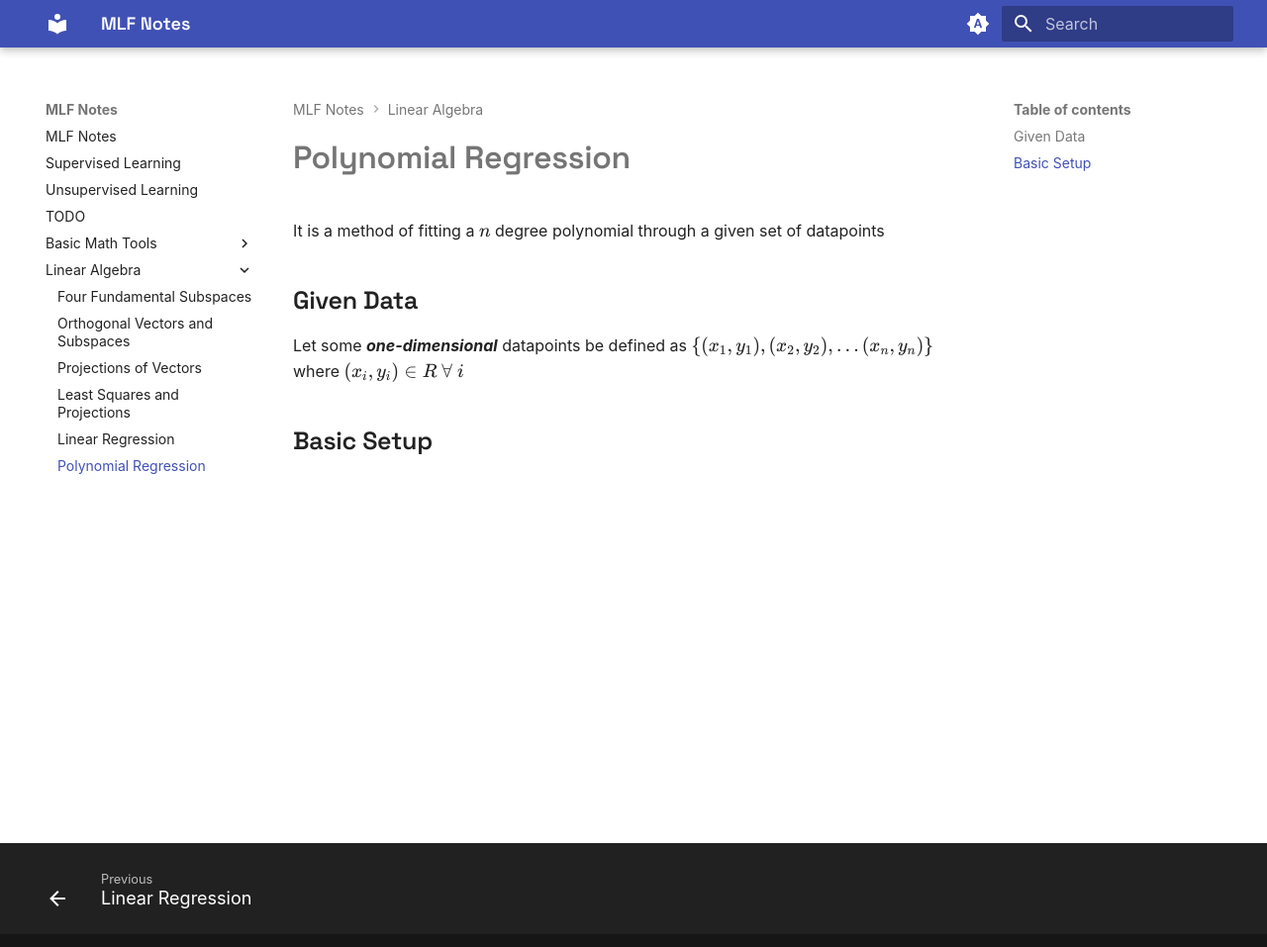
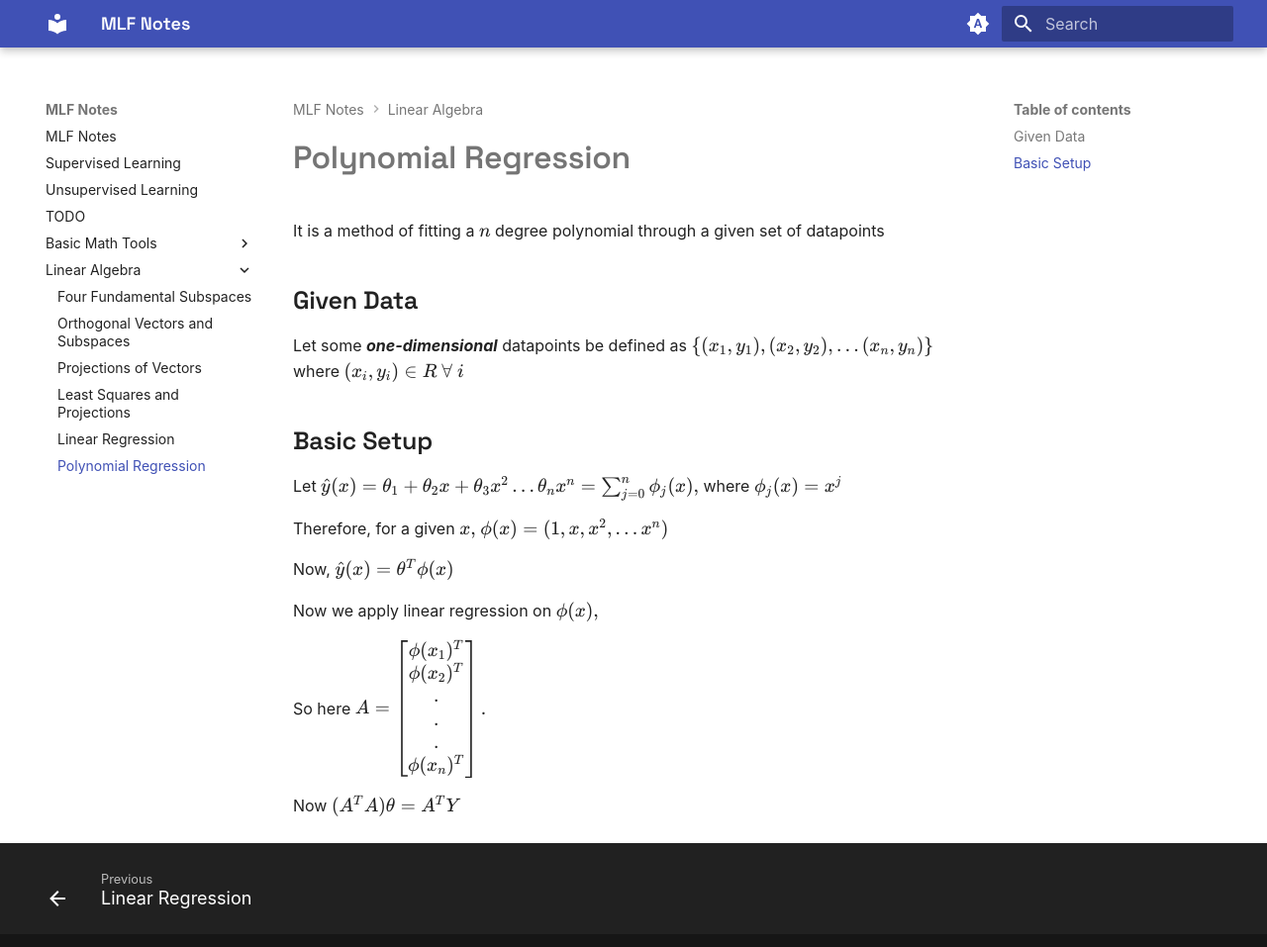
Before and after one commit to harshshah-codes/MLF-Notes, an MkDocs documentation site: the page built from docs/Linear Algebra/06 Polynomial Regression.md, in a window 1280 px wide and 968 px high. Shown: the top 957 px of the window at 99% size. Built offline with MkDocs 1.6.1 and Material for MkDocs 9.7.7, drawn with Linux system fonts in a browser that asks for light colours.

Commit message:
Add Linear and Polynomial Regresion

```diff
--- a/docs/Linear Algebra/06 Polynomial Regression.md
+++ b/docs/Linear Algebra/06 Polynomial Regression.md
@@ -7,3 +7,15 @@ It is a method of fitting a $n$ degree polynomial through a given set of datapoi
 Let some ***one-dimensional*** datapoints be defined as $\{(x_1,y_1),(x_2,y_2),\dots(x_n,y_n)\}$ where $(x_i,y_i)\in R\ \forall\ i$
 
 ## Basic Setup
+
+Let $\hat{y}(x) = \theta_1+\theta_2x+\theta_3x^2\dots\theta_nx^n = \sum_{j=0}^n\phi_j(x),$ where $\phi_j(x)=x^j$
+
+Therefore, for a given $x,$ $\phi(x)=(1,x,x^2,\dots x^n)$
+
+Now, $\hat{y}(x) = \theta^T\phi(x)$
+
+Now we apply linear regression on $\phi(x), $
+
+So here $A=\begin{bmatrix}\phi(x_1)^T\\\phi(x_2)^T\\.\\.\\.\\\phi(x_n)^T\end{bmatrix}.$
+
+Now $(A^TA)\theta=A^TY$
```
